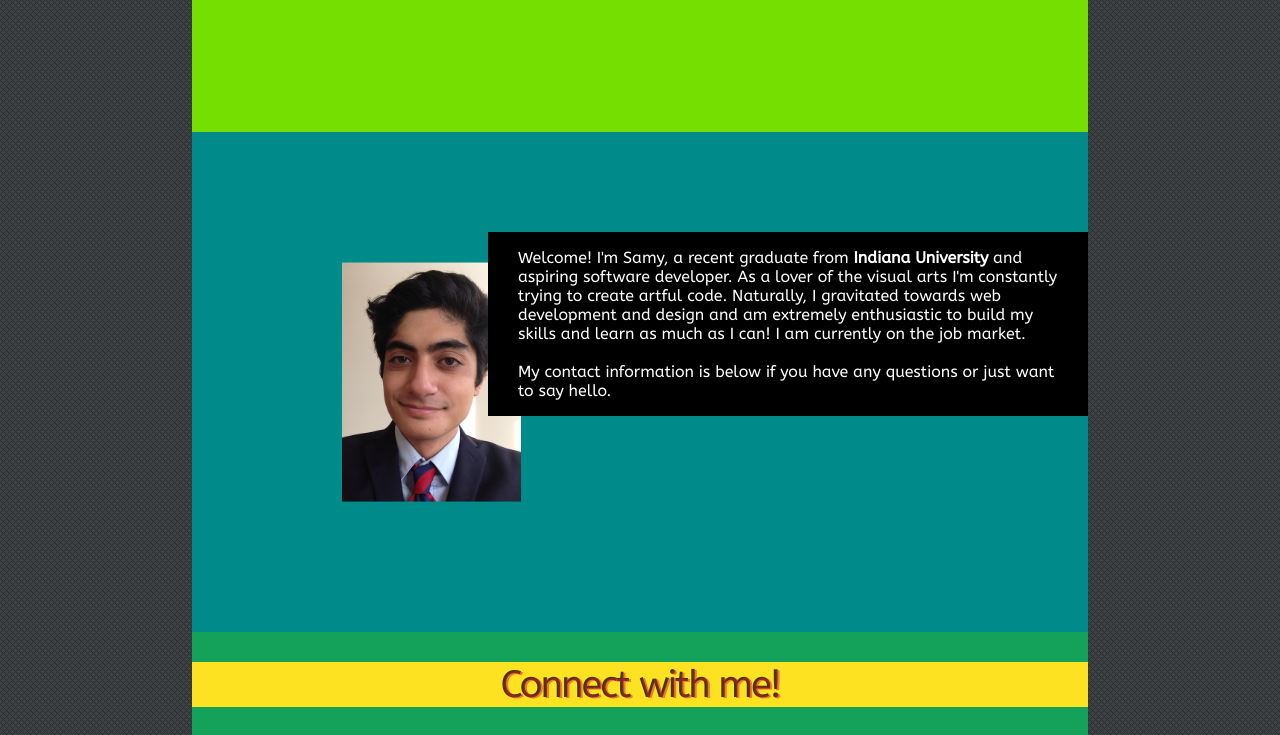
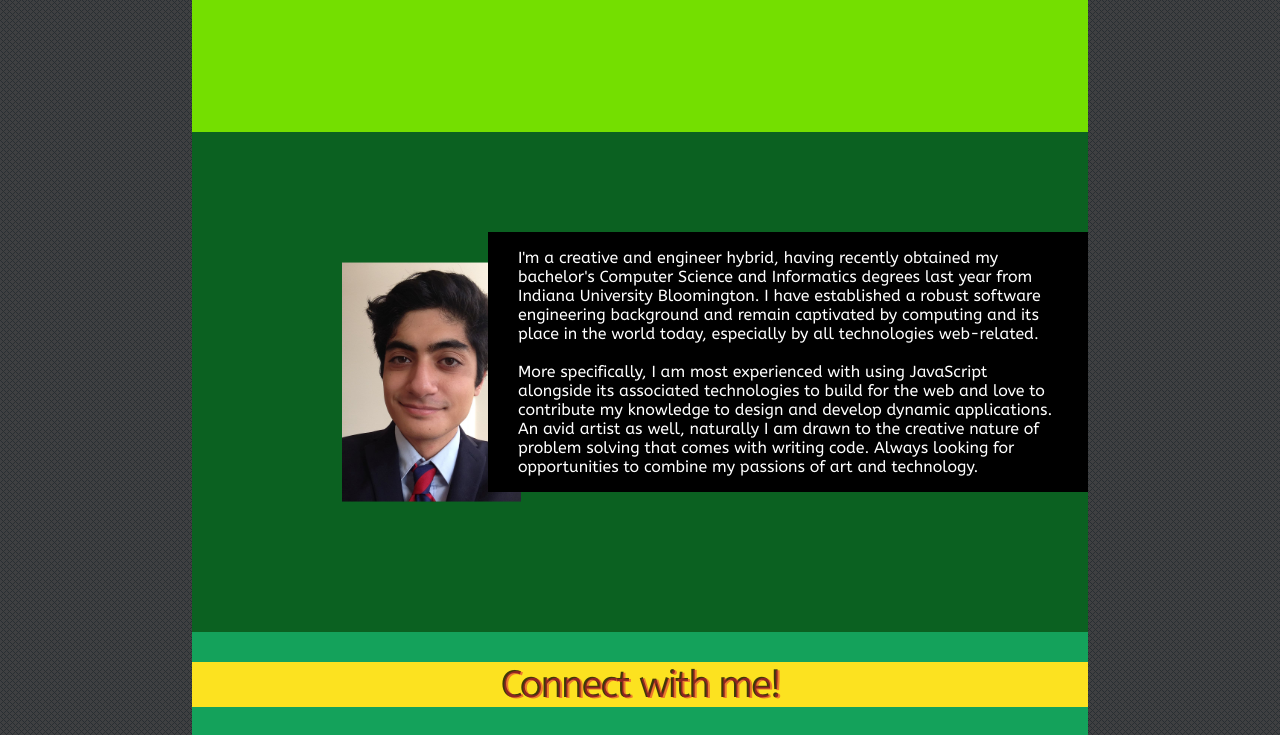
Before and after one commit to sfram/personal-portfolio, a plain HTML site: page index.html in a window 1280 px wide. Shown: the part 880-1615 px from the top of the page. Drawn offline with nearby package versions, Linux system fonts and the light colour scheme.

Commit message:
Unminifed main.css and changed bio

```diff
--- a/index.html
+++ b/index.html
@@ -3,8 +3,8 @@
 
 <head>
     <meta charset="UTF-8">
-    <title>Samy Ramsey</title>
-    <link rel="stylesheet" type="text/css" href="dist/main.css">
+    <title>sfram</title>
+    <link rel="stylesheet" type="text/css" href="src/main.css">
     <script src="http://ajax.googleapis.com/ajax/libs/jquery/1.12.0/jquery.min.js"></script>
     <script src="dist/typed.min.js" type="text/javascript"></script>
     <script src="dist/autoscroll.min.js" type="text/javascript"></script>
@@ -46,7 +46,9 @@
             <div id="bio-section">
                 <img id="is_that_him" src="assets/me_.jpg">
                 <div id="bio-block">
-                    <p id="bio">Welcome! I'm Samy, a recent graduate from <b>Indiana University</b> and aspiring software developer. As a lover of the visual arts I'm constantly trying to create artful code. Naturally, I gravitated towards web development and design and am extremely enthusiastic to build my skills and learn as much as I can! I am currently on the job market.<br><br> My contact information is below if you have any questions or just want to say hello.
+                    <p id="bio">I'm a creative and engineer hybrid, having recently obtained my bachelor's Computer Science and Informatics degrees last year from Indiana University Bloomington. I have established a robust software engineering background and remain captivated by computing and its place in the world today, especially by all technologies web-related.
+						<br><br>
+						More specifically, I am most experienced with using JavaScript alongside its associated technologies to build for the web and love to contribute my knowledge to design and develop dynamic applications. An avid artist as well, naturally I am drawn to the creative nature of problem solving that comes with writing code. Always looking for opportunities to combine my passions of art and technology.
                     </p>
                 </div>
             </div>
--- a/src/main.css
+++ b/src/main.css
@@ -164,7 +164,7 @@ a {
     position: relative;
     width: 100%;
     height: 500px;
-    background-color: #008B8B;
+    background-color: #0B6121;
 }
 #is_that_him,
 #bio-block {
```
Also changed, not shown: dist/main.css (deleted).
